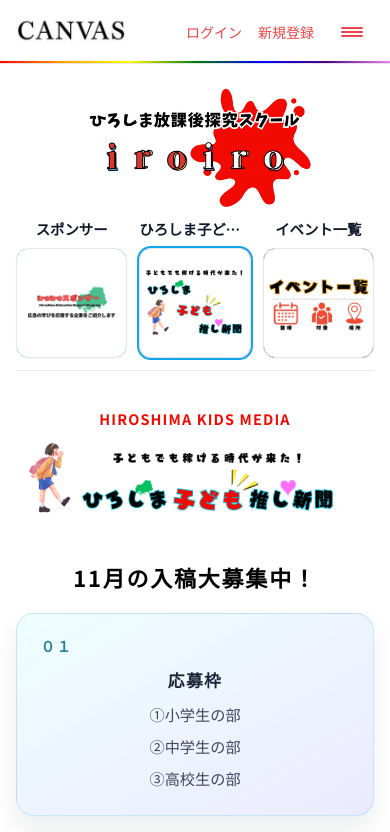
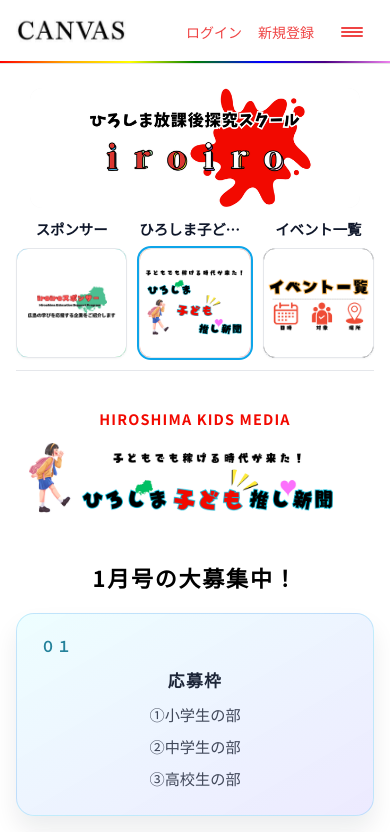
Before and after one commit to yvngmaxe/Canvas-site, a Next.js app: page /iroiro/kodomonews in a window 390 px wide. Shown: the top 832 px of the page. Built offline with nearby package versions, Linux system fonts and the light colour scheme; no server answers.

Commit message:
sponsor responsive

```diff
--- a/app/iroiro/kodomonews/page.tsx
+++ b/app/iroiro/kodomonews/page.tsx
@@ -133,7 +133,7 @@
             aria-labelledby="kodomonews-overview"
           >
             <h3 id="kodomonews-overview" className={styles.sectionTitle}>
-              11月の入稿大募集中！
+              1月号の大募集中！
             </h3>
             <div className={styles.overviewGrid}>
               {OVERVIEW.map((item, index) => (
--- a/components/SponsorsGrid/index.module.css
+++ b/components/SponsorsGrid/index.module.css
@@ -279,7 +279,7 @@
 
 @media (max-width: 640px) {
   .grid {
-    grid-template-columns: repeat(2, minmax(0, 1fr));
+    grid-template-columns: minmax(0, 1fr);
   }
   .mobileLeadNewLine {
     display: block;
```
Also changed, not shown: 1 other file (tests, documents, lock files or other folders).
